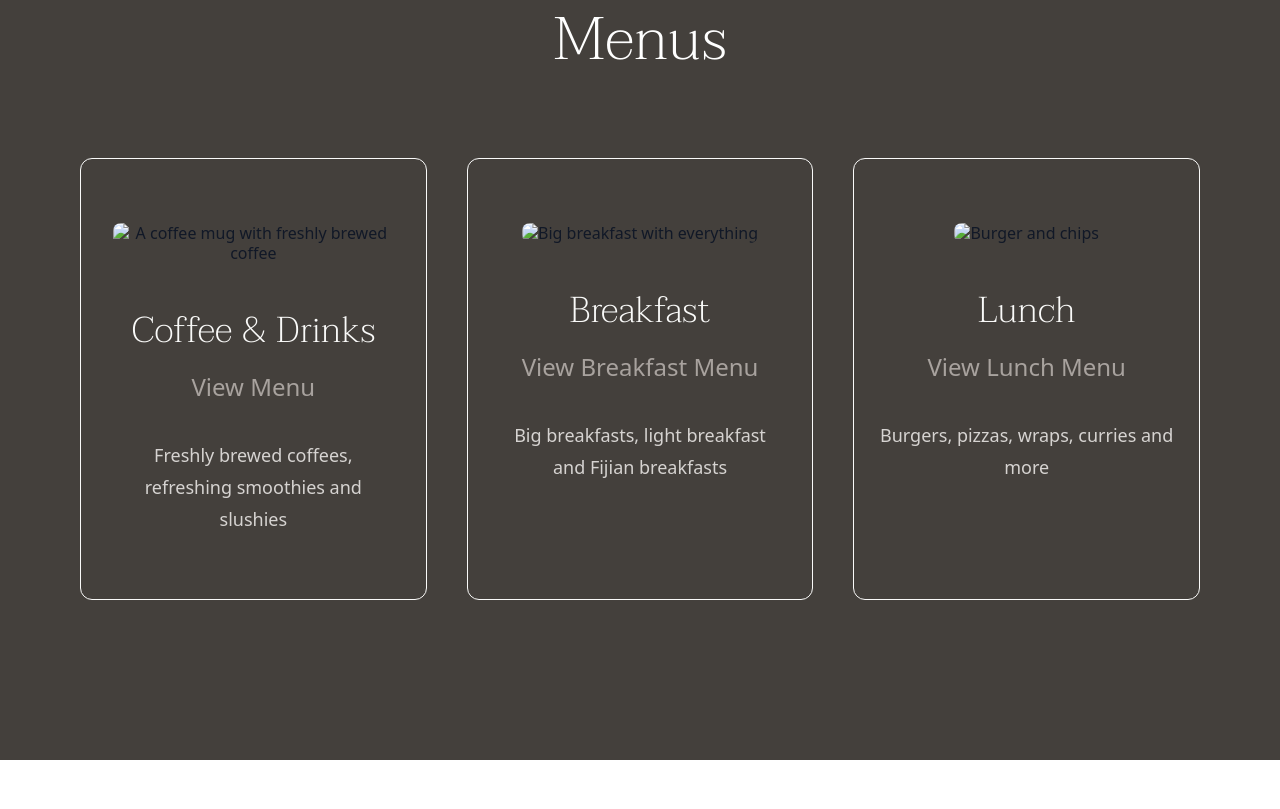
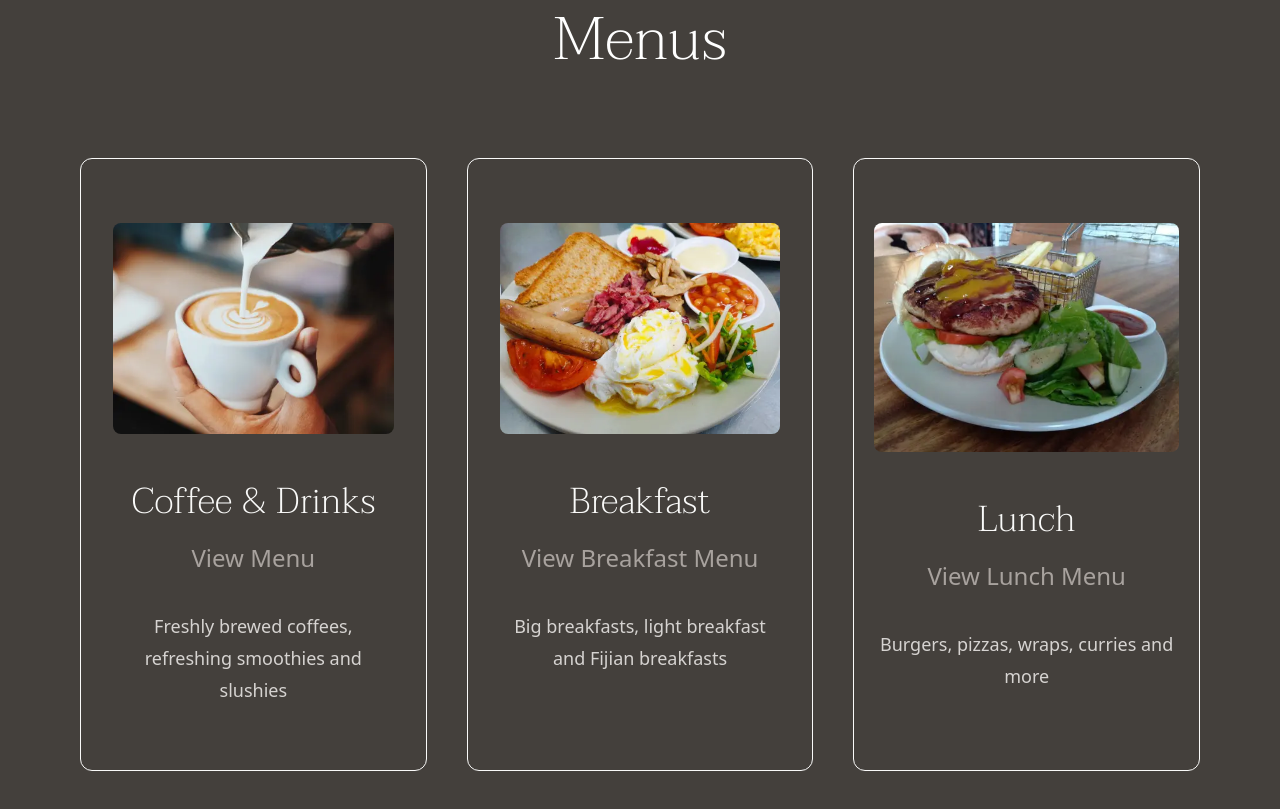
Before and after one commit to michagodfrey/ethans2, a website: page index.html in a window 1280 px wide. Shown: the part 1841-2650 px from the top of the page. Drawn offline with nearby package versions, Linux system fonts and the light colour scheme; files that its build step writes are made by us from their sources; the site is published under a folder, as on GitHub Pages, so addresses that start at the root find nothing; a script that the page names is missing; files whose address does not match are found by name.

Commit message:
fixed image paths

```diff
--- a/index.html
+++ b/index.html
@@ -168,7 +168,7 @@
         <article class="flex flex-col w-[33%] max-md:ml-0 max-md:w-full">
           <div class="flex flex-col grow items-center px-8 py-16 w-full leading-tight text-center rounded-xl border border-solid bg-stone-700 border-stone-50 max-md:px-5 max-md:mt-10">
             <a href="menus/drinks.pdf">
-              <img loading="lazy" src="/images/menu-drinks.webp" alt="A coffee mug with freshly brewed coffee" class="rounded-lg">
+              <img loading="lazy" src="images/menu-drinks.webp" alt="A coffee mug with freshly brewed coffee" class="rounded-lg">
             </a>
             <a href="menus/drinks.pdf">
               <h3 style="font-family: 'Taviraj', serif" class="mt-12 text-4xl text-stone-50 max-md:mt-10">Coffee & Drinks</h3>
@@ -182,7 +182,7 @@
         <article class="flex flex-col ml-5 w-[33%] max-md:ml-0 max-md:w-full">
           <div class="flex flex-col grow items-center px-8 py-16 w-full leading-tight text-center rounded-xl border border-solid bg-stone-700 border-stone-50 max-md:px-5 max-md:mt-10">
             <a href="menus/breakfast.pdf">
-              <img loading="lazy" src="/images/menu-breakfast.webp" alt="Big breakfast with everything" class="rounded-lg">
+              <img loading="lazy" src="images/menu-breakfast.webp" alt="Big breakfast with everything" class="rounded-lg">
             </a>
             <a href="menus/breakfast.pdf">
               <h3 style="font-family: 'Taviraj', serif" class="mt-12 text-4xl text-stone-50 max-md:mt-10">Breakfast</h3>
@@ -196,7 +196,7 @@
         <article class="flex flex-col ml-5 w-[33%] max-md:ml-0 max-md:w-full">
           <div class="flex flex-col grow items-center px-5 py-16 w-full leading-tight text-center rounded-xl border border-solid bg-stone-700 border-stone-50 max-md:pr-5 max-md:mt-10">
             <a href="menus/main.pdf">
-              <img loading="lazy" src="/images/menu-lunch.webp" alt="Burger and chips" class="rounded-lg" />
+              <img loading="lazy" src="images/menu-lunch.webp" alt="Burger and chips" class="rounded-lg" />
             </a>
             <a href="menus/main.pdf">
               <h3 style="font-family: 'Taviraj', serif" class="self-stretch mt-12 text-4xl text-stone-50 max-md:mt-10">Lunch</h3>
--- a/tailwind.config.js
+++ b/tailwind.config.js
@@ -4,7 +4,7 @@ module.exports = {
   theme: {
     extend: {
       backgroundImage: {
-        'hero': "url('/images/ech-hero.jpg')",
+        'hero': "url('images/ech-hero.jpg')",
       }
     },
   },
```
